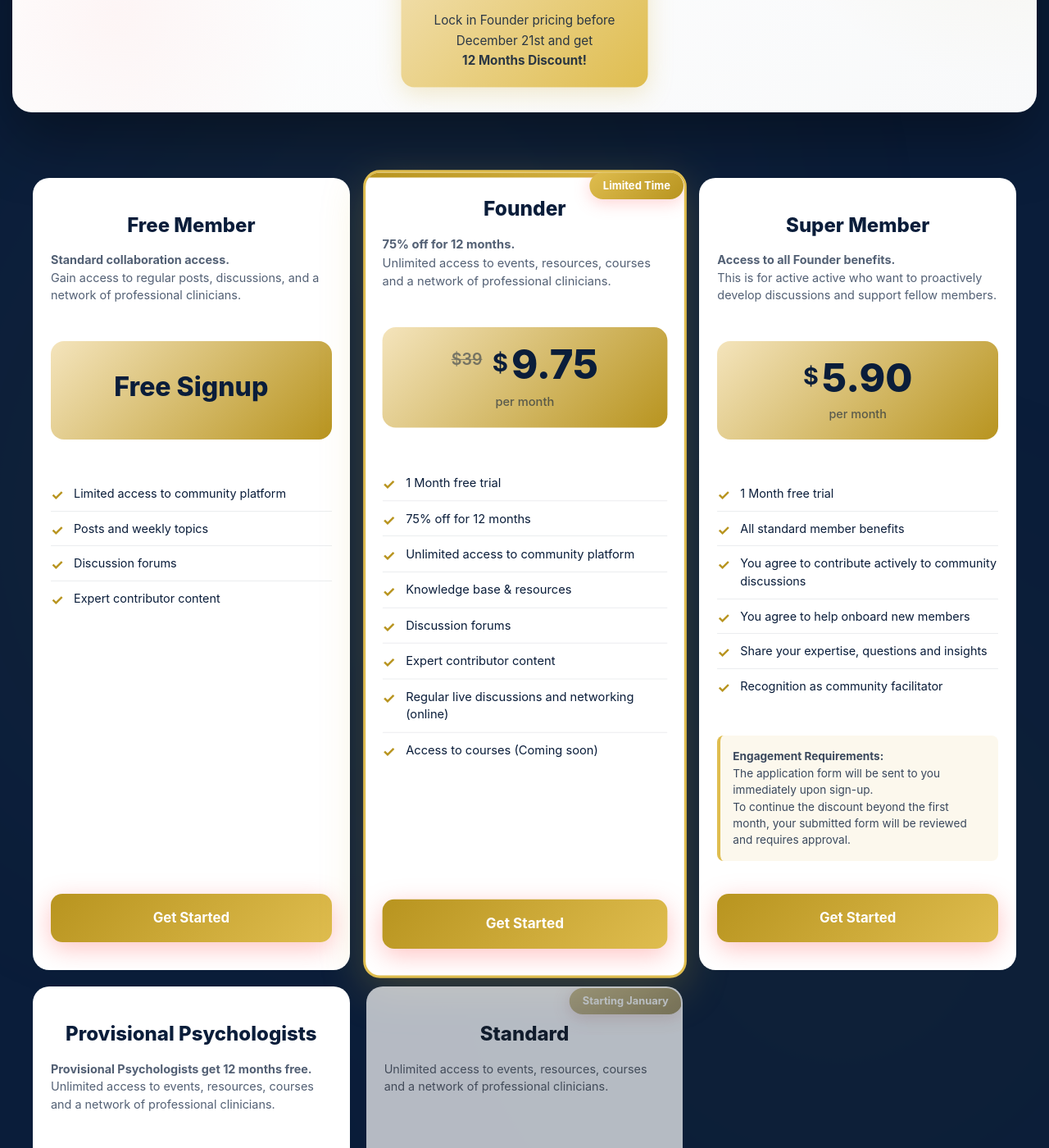
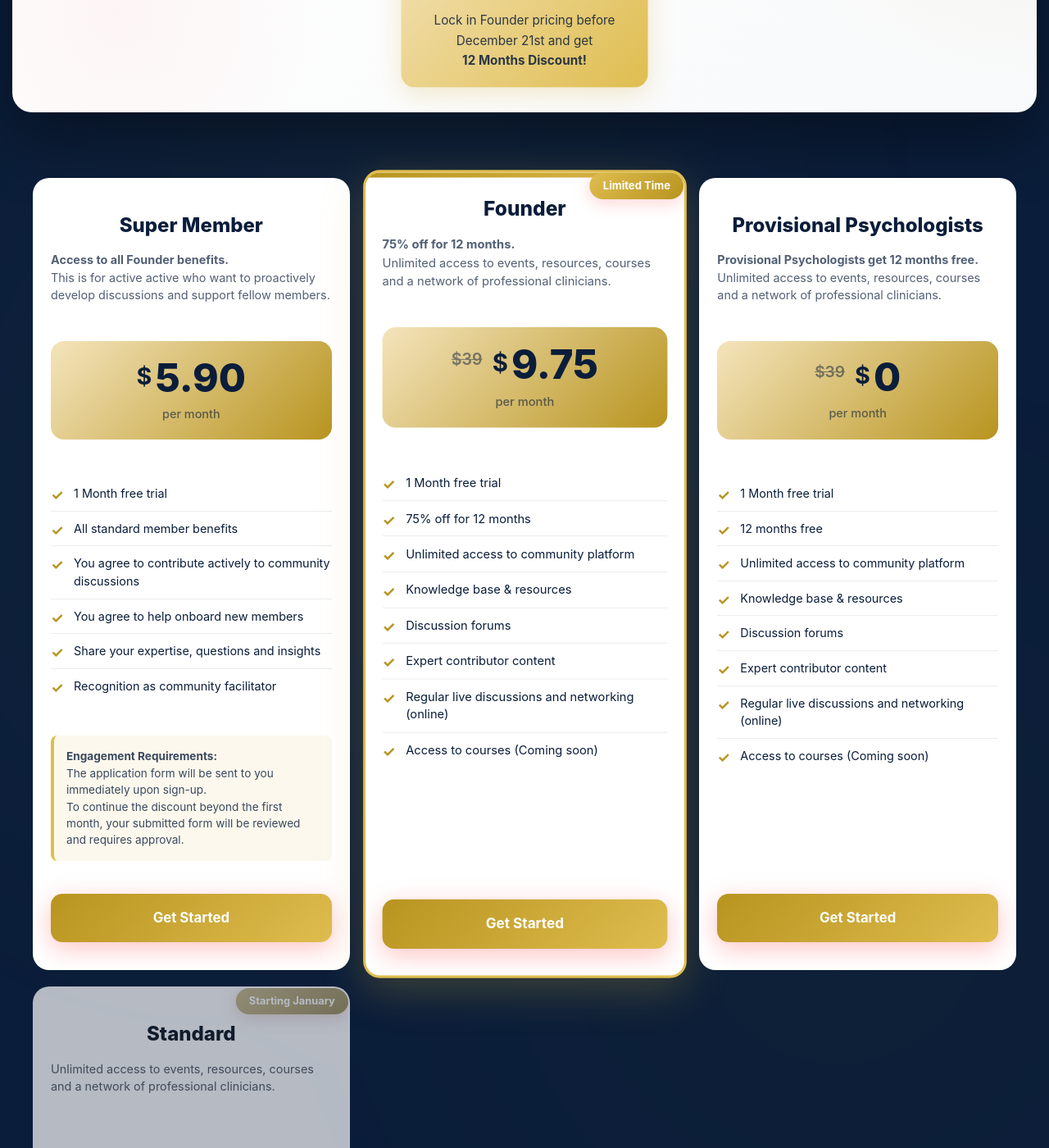
Before and after one commit to keisler-au/aiforclin, a Jekyll site: the page built from community/memberships.html, in a window 1280 px wide and 1400 px high, scrolled down 457 px. Shown: the whole window at 82% size. Built offline with Jekyll 4.4.1, drawn with Linux system fonts in a browser that asks for light colours.

Commit message:
no free member

```diff
--- a/community/memberships.html
+++ b/community/memberships.html
@@ -26,46 +26,46 @@
 </div> -->
 
 <section class="c-features" aria-label="Membership plans">
-     <article class="c-feature">
+
+        <article class="c-feature">
         <header class="card-header">
             <div class="header-title margin-top">
-                <h3 id="memberPlanTitle">Free Member</h3>
+                <h3 id="super-member-plan">Super Member</h3>
             </div>
-            <p aria-describedby="memberPlanTitle"><strong>Standard collaboration access.</strong><br>
-                Gain access to regular posts, discussions, and a network of professional clinicians.</p>
+            <p aria-describedby="super-member-plan" class="card-header-subtext"><strong>Access to all Founder benefits.</strong><br>
+                This is for active active who want to proactively develop discussions
+                and support fellow members.</p>
         </header>
-
-        <!-- <div class="c-toggle-container mobile-toggle">
-            <span class="c-toggle-label">Monthly</span>
-            <label class="c-switch">
-                <input type="checkbox" class="pricingToggle" checked>
-                <span class="c-slider"></span>
-            </label>
-            <span class="c-toggle-label">Annually</span>
-        </div> -->
 
         <div class="price-container">
             <div class="price">
                 <div class="price-amount">
-                    <!-- <span class="price-original" data-monthly="$39" data-annually="$39">$39</span> -->
-                    <!-- <span class="price-currency">$</span>-->
-                     <span class="price-value price-value-free" data-monthly="9.75" data-annually="9.75">Free Signup</span>
+                    <span class="price-currency">$</span>5.90
                 </div>
+                <div class="price-period">per month</div>
             </div>
         </div>
 
         <ul class="features-list">
-            <li>Limited access to community platform</li>
-            <li>Posts and weekly topics</li>
-            <li>Discussion forums</li>
-            <li>Expert contributor content</li>
+            <li>1 Month free trial</li>
+            <li>All standard member benefits</li>
+            <li>You agree to contribute actively to community discussions</li>
+            <li>You agree to help onboard new members</li>
+            <li>Share your expertise, questions and insights</li>
+            <li>Recognition as community facilitator</li>
         </ul>
 
+        <footer class="special-note">
+            <p><strong>Engagement Requirements:</strong>
+                <br>The application form will be sent to you immediately upon sign-up.
+                <br>To continue the discount beyond the first month, your submitted form will be reviewed and requires approval.
+            </footer>
+
         <div class="c-button-wrapper">
-            <a href="https://aiforclin.circle.so/join?invitation_token=44551a976e9ba8c4cdbee0c0cf96a60697790aec-d9a041e7-6f45-499f-bbce-4878e2e9f60d" target="_blank" class="c-submit-button" type="button">Get Started</a>
+            <a href="https://aiforclin.circle.so/checkout/super-membership?coupon_code=VOLZSWGB" target="_blank" class="c-submit-button" type="button">Get Started</a>
         </div>
     </article>
-        <article class="c-feature featured">
+    <article class="c-feature featured">
         <header class="card-header">
             <div class="header-title">
                 <h3 id="memberPlanTitle">Founder</h3>
@@ -110,44 +110,7 @@
             <a href="https://aiforclin.circle.so/checkout/founder-75percent-discount?coupon_code=TKUKTFLU" target="_blank" class="c-submit-button" type="button">Get Started</a>
         </div>
     </article>
-    <article class="c-feature">
-        <header class="card-header">
-            <div class="header-title margin-top">
-                <h3 id="super-member-plan">Super Member</h3>
-            </div>
-            <p aria-describedby="super-member-plan" class="card-header-subtext"><strong>Access to all Founder benefits.</strong><br>
-                This is for active active who want to proactively develop discussions
-                and support fellow members.</p>
-        </header>
 
-        <div class="price-container">
-            <div class="price">
-                <div class="price-amount">
-                    <span class="price-currency">$</span>5.90
-                </div>
-                <div class="price-period">per month</div>
-            </div>
-        </div>
-
-        <ul class="features-list">
-            <li>1 Month free trial</li>
-            <li>All standard member benefits</li>
-            <li>You agree to contribute actively to community discussions</li>
-            <li>You agree to help onboard new members</li>
-            <li>Share your expertise, questions and insights</li>
-            <li>Recognition as community facilitator</li>
-        </ul>
-
-        <footer class="special-note">
-            <p><strong>Engagement Requirements:</strong>
-                <br>The application form will be sent to you immediately upon sign-up.
-                <br>To continue the discount beyond the first month, your submitted form will be reviewed and requires approval.
-            </footer>
-
-        <div class="c-button-wrapper">
-            <a href="https://aiforclin.circle.so/checkout/super-membership?coupon_code=VOLZSWGB" target="_blank" class="c-submit-button" type="button">Get Started</a>
-        </div>
-    </article>
 
     <!-- <article class="c-feature featured">
         <header class="card-header">
```
